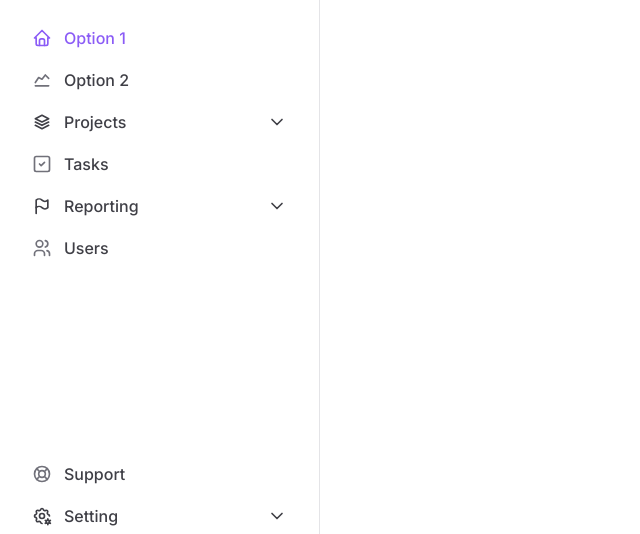
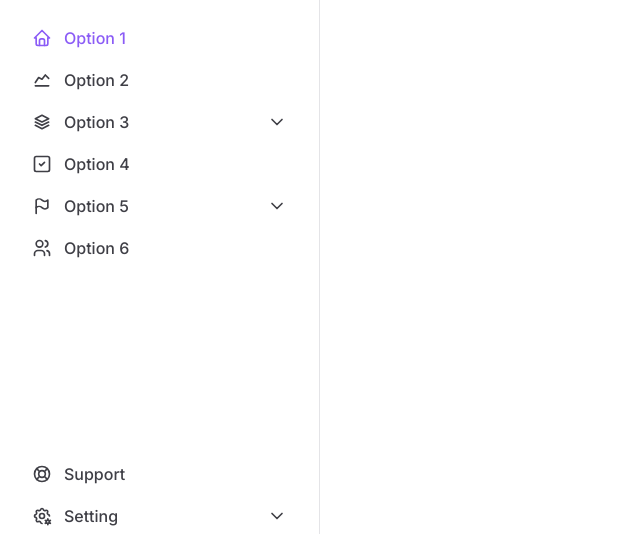
Before and after one commit to pedrolgcs/next-dashboard-template, a Next.js app: page / in a window 1280 px wide. Shown: the part 142-676 px from the top of the page, without its empty margins (0-640 px from the left). Built offline with nearby package versions, Linux system fonts and the light colour scheme.

Commit message:
refactor: rename menu titles

```diff
--- a/src/components/structure/Sidebar/NavItem/index.tsx
+++ b/src/components/structure/Sidebar/NavItem/index.tsx
@@ -15,7 +15,7 @@ const navItem = tv({
       'dark:text-zinc-100 dark:group-hover:text-violet-300',
     ),
     icon: cn(
-      'h-5 w-5 text-zinc-500 group-hover:text-violet-500',
+      'h-5 w-5 text-zinc-700 group-hover:text-violet-500',
       'dark:text-zinc-100 dark:group-hover:text-violet-300',
     ),
   },
--- a/src/components/structure/Sidebar/PrimaryMenu/index.tsx
+++ b/src/components/structure/Sidebar/PrimaryMenu/index.tsx
@@ -22,24 +22,24 @@ function PrimaryMenu() {
           Option 2
         </NavItem>
 
-        <NavGroup.Root title="Projects" icon={IconStack2}>
-          <NavGroup.Item href="#">Slack</NavGroup.Item>
-          <NavGroup.Item href="#">Discord</NavGroup.Item>
-          <NavGroup.Item href="#">Telegram</NavGroup.Item>
+        <NavGroup.Root title="Option 3" icon={IconStack2}>
+          <NavGroup.Item href="#">Option 1</NavGroup.Item>
+          <NavGroup.Item href="#">Option 2</NavGroup.Item>
+          <NavGroup.Item href="#">Option 3</NavGroup.Item>
         </NavGroup.Root>
 
         <NavItem href="#" icon={IconSquareCheck}>
-          Tasks
+          Option 4
         </NavItem>
 
-        <NavGroup.Root title="Reporting" icon={IconFlag}>
-          <NavGroup.Item href="#">Overtime</NavGroup.Item>
-          <NavGroup.Item href="#">Payslip</NavGroup.Item>
-          <NavGroup.Item href="#">Timesheet</NavGroup.Item>
+        <NavGroup.Root title="Option 5" icon={IconFlag}>
+          <NavGroup.Item href="#">Option 1</NavGroup.Item>
+          <NavGroup.Item href="#">Option 2</NavGroup.Item>
+          <NavGroup.Item href="#">Option 3</NavGroup.Item>
         </NavGroup.Root>
 
         <NavItem href="#" icon={IconUsers}>
-          Users
+          Option 6
         </NavItem>
       </nav>
     </Accordion.Root>
```
